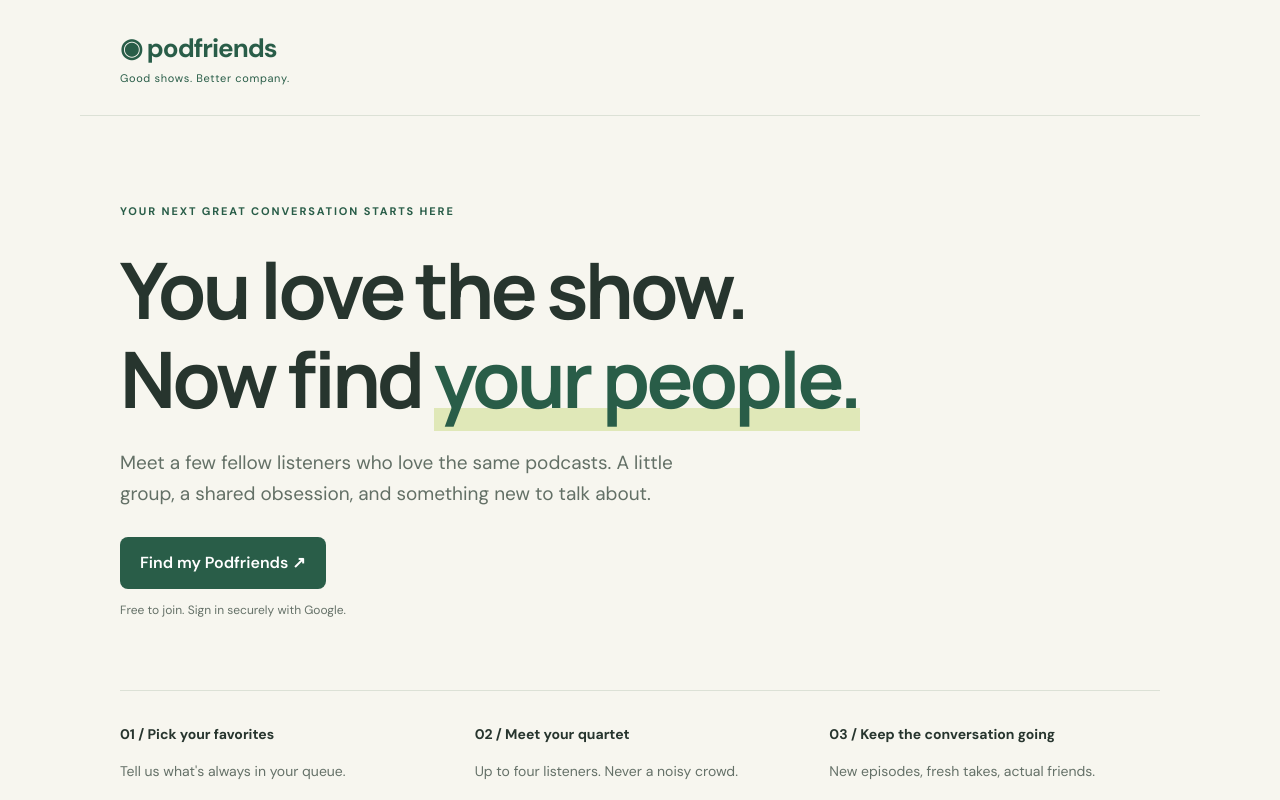
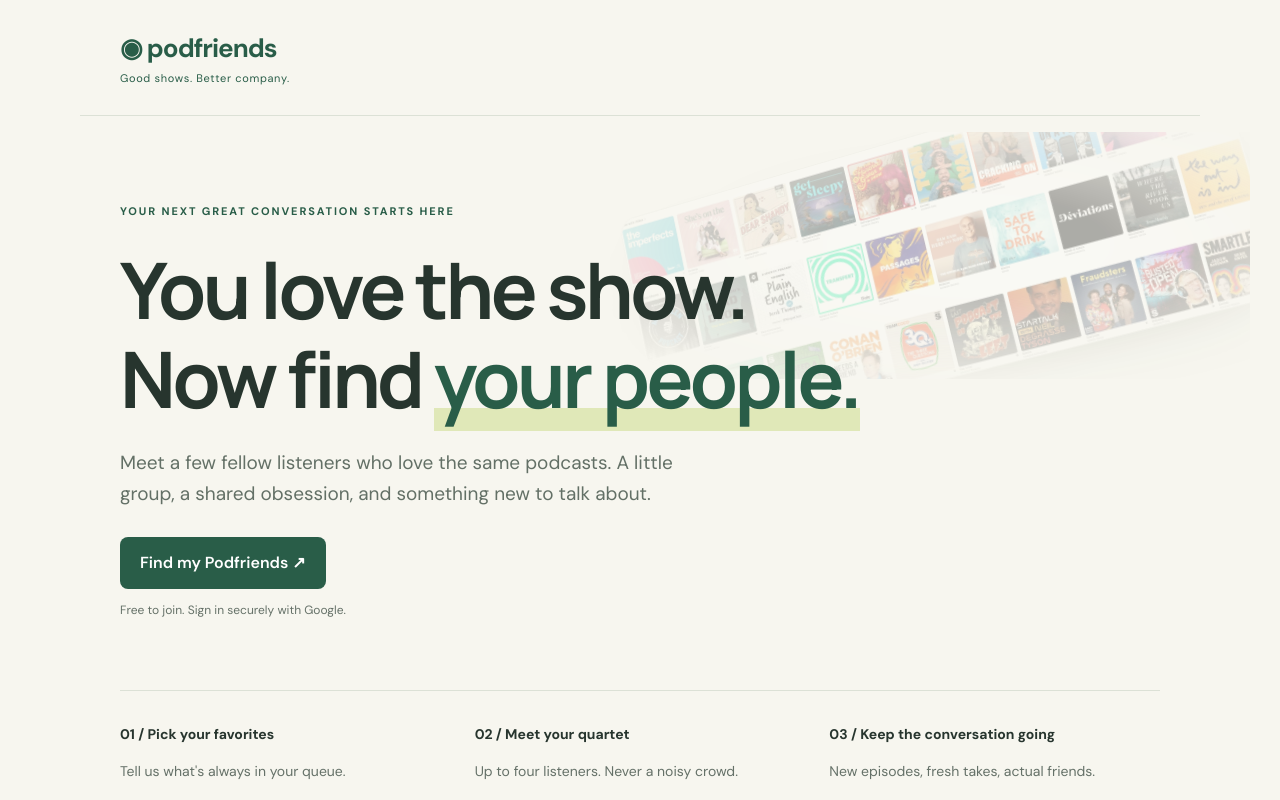
Before and after one commit to adamjgrant/podfriends, a plain HTML site: page frontend/index.html in a window 1280 px wide. Shown: the top 800 px of the page. Drawn offline with Linux system fonts and the light colour scheme.

Commit message:
Add tilted 3D podcast wall backdrop to landing page

```diff
--- a/frontend/index.html
+++ b/frontend/index.html
@@ -21,6 +21,12 @@
     <main>
       <div id="status" role="status" hidden></div>
       <section id="welcome">
+        <div class="hero-backdrop" aria-hidden="true">
+          <div class="hero-tilt">
+            <img src="./assets/podcast-wall.jpg" alt="" />
+          </div>
+        </div>
+        <div class="hero-content">
           <p class="eyebrow">YOUR NEXT GREAT CONVERSATION STARTS HERE</p>
           <h1>You love the show.<br />Now find <em>your people.</em></h1>
           <p class="lede">
@@ -29,6 +35,7 @@
           </p>
           <button id="signin" disabled>Find my Podfriends <span>↗</span></button>
           <p class="small">Free to join. Sign in securely with Google.</p>
+        </div>
         <div class="steps">
           <article>
             <b>01 / Pick your favorites</b>
--- a/frontend/style.css
+++ b/frontend/style.css
@@ -12,6 +12,7 @@
 }
 body {
   margin: 0;
+  overflow-x: clip;
 }
 header,
 main,
@@ -96,7 +97,50 @@ h3 {
   color: var(--green);
 }
 #welcome {
+  position: relative;
   padding: 48px 0 20px;
+}
+.hero-content,
+#welcome .steps {
+  position: relative;
+  z-index: 1;
+}
+.hero-backdrop {
+  position: absolute;
+  top: -12px;
+  right: -90px;
+  width: min(640px, 66vw);
+  pointer-events: none;
+  z-index: 0;
+  -webkit-mask-image: radial-gradient(
+    ellipse 78% 74% at 56% 46%,
+    rgba(0, 0, 0, 0.95) 28%,
+    rgba(0, 0, 0, 0.45) 62%,
+    transparent 92%
+  );
+  mask-image: radial-gradient(
+    ellipse 78% 74% at 56% 46%,
+    rgba(0, 0, 0, 0.95) 28%,
+    rgba(0, 0, 0, 0.45) 62%,
+    transparent 92%
+  );
+}
+.hero-tilt {
+  border-radius: 18px;
+  overflow: hidden;
+  border: 1px solid rgba(39, 53, 46, 0.12);
+  box-shadow:
+    0 34px 70px -18px rgba(28, 44, 35, 0.3),
+    0 14px 30px -12px rgba(28, 44, 35, 0.18);
+  transform: perspective(1100px) rotateY(-12deg) rotateX(6deg) rotateZ(-15deg);
+  transform-origin: center center;
+  opacity: 0.32;
+}
+.hero-tilt img {
+  display: block;
+  width: 100%;
+  height: auto;
+  filter: saturate(0.92) contrast(1.02);
 }
 .lede {
   max-width: 570px;
@@ -308,6 +352,14 @@ dialog::backdrop {
   display: none !important;
 }
 @media (max-width: 600px) {
+  .hero-backdrop {
+    top: -10px;
+    right: -60px;
+    width: 110vw;
+  }
+  .hero-tilt {
+    opacity: 0.2;
+  }
   header,
   main,
   footer {
```
Also changed, not shown: frontend/assets/podcast-wall.jpg (added). Lines whose indentation alone changed are shown as unchanged.
